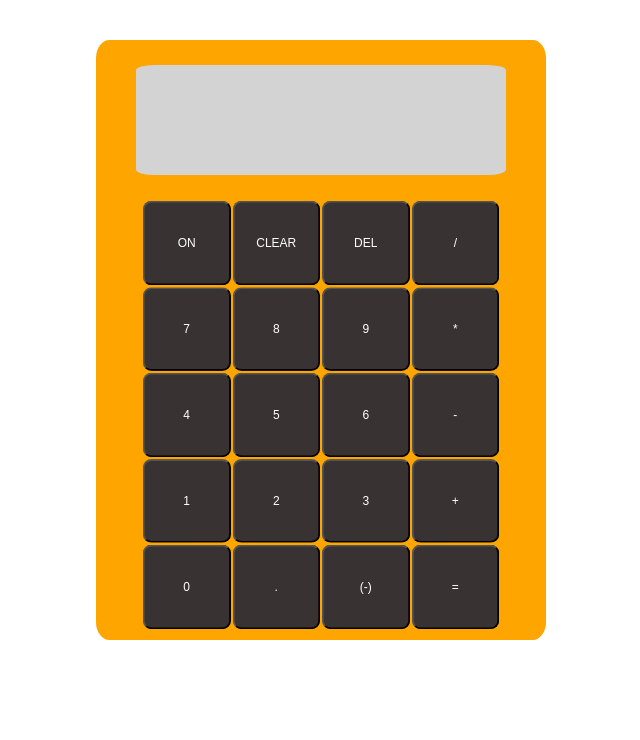
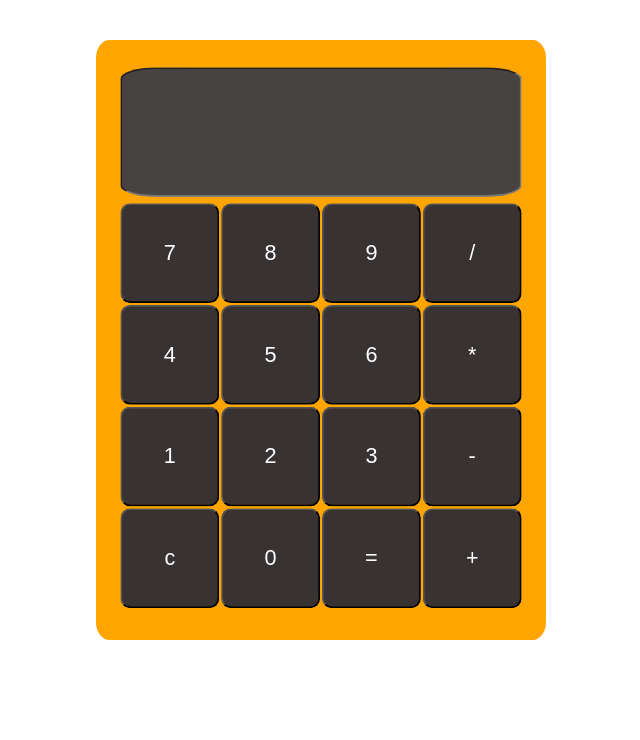
Before and after one commit to TheBigTig24/calculator1, a plain HTML site: page index.html in a window 1280 px wide. Shown: the part 60-800 px from the top of the page, without its empty margins (319-959 px from the left). Drawn offline with Linux system fonts and the light colour scheme.

Commit message:
add please

```diff
--- a/index.html
+++ b/index.html
@@ -2,47 +2,40 @@
 <html>
     <head>
         <link rel="stylesheet" type="text/css" href="styles.css"/>
+        <script src="script.js"></script>
     </head>
     <body>
-        <h1>CALCARTOR</h1>
+        <h1>CALCULATOR</h1>
         <div class="mainFrame">
-            <div class="buttonHolder">
-                <div class="display">
-
-                </div>
             <table class="opButtons">
                 <tr>
-                        <td><button>ON</button></td>
-                        <td><button>CLEAR</button></td>
-                        <td><button>DEL</button></td>
-                        <td><button>/</button></td>
+                    <td colspan="4"><input type="text" id="result"></td>
                 </tr>
                 <tr>
-                        <td><button>7</button></td>
-                        <td><button>8</button></td>
-                        <td><button>9</button></td>
-                        <td><button>*</button></td>
+                    <td><input type="button" onclick="dis('7')" value="7"></td>
+                    <td><input type="button" onclick="dis('8')" value="8"></td>
+                    <td><input type="button" onclick="dis('9')" value="9"></td>
+                    <td><input type="button" onclick="operator('/')" value="/"></td>
                 </tr>
                 <tr>
-                        <td><button>4</button></td>
-                        <td><button>5</button></td>
-                        <td><button>6</button></td>
-                        <td><button>-</button></td>
+                    <td><input type="button" onclick="dis('4')" value="4"></td>
+                    <td><input type="button" onclick="dis('5')" value="5"></td>
+                    <td><input type="button" onclick="dis('6')" value="6"></td>
+                    <td><input type="button" onclick="operator('*')" value="*"></td>
                 </tr>
                 <tr>
-                        <td><button>1</button></td>
-                        <td><button>2</button></td>
-                        <td><button>3</button></td>
-                        <td><button>+</button></td>
+                    <td><input type="button" onclick="dis('1')" value="1"></td>
+                    <td><input type="button" onclick="dis('2')" value="2"></td>
+                    <td><input type="button" onclick="dis('3')" value="3"></td>
+                    <td><input type="button" onclick="operator('-')" value="-"></td>
                 </tr>
                 <tr>
-                        <td><button>0</button></td>
-                        <td><button>.</button></td>
-                        <td><button>(-)</button></td>
-                        <td><button>=</button></td>
+                    <td><input type="button" onclick="dis('c')" value="c"></td>
+                    <td><input type="button" onclick="dis('0')" value="0"></td>
+                    <td><input type="button" onclick="equals('=')" value="="></td>
+                    <td><input type="button" onclick="operator('+')" value="+"></td>
                 </tr>
             </table>
         </div>
-        </div>
     </body>
 </html>
--- a/script.js
+++ b/script.js
@@ -0,0 +1,48 @@
+let num1 = 0;
+let num2 = 0;
+let op = "";
+
+function dis(val) {
+    justDid();
+    if (val != 'c') {
+        document.getElementById("result").value += val;
+    } else {
+        document.getElementById("result").value = "";
+    }
+}
+
+function operator(val) {
+    num1 = document.getElementById("result").value;
+    op = val;
+    document.getElementById("result").value = "";
+}
+
+function justDid() {
+    if (num2 != 0) {
+        document.getElementById("result").value = "";
+        num1 = 0;
+        num2 = 0;
+        op = "";
+    }
+}
+
+function equals(val) {
+    num2 = document.getElementById("result").value;
+
+    const new1 = parseInt(num1);
+    const new2 = parseInt(num2);
+
+    if (op == '+') {
+        const answer = new1 + new2;
+        document.getElementById("result").value = answer;
+    } else if (op == '-') {
+        const answer = new1 - new2;
+        document.getElementById("result").value = answer;
+    } else if (op == '*') {
+        const answer = new1 * new2;
+        document.getElementById("result").value = answer;
+    } else if (op == '/') {
+        const answer = new1 / new2;
+        document.getElementById("result").value = answer;
+    }
+}
--- a/styles.css
+++ b/styles.css
@@ -32,13 +32,13 @@ th, td {
     padding: 0px;
 }
 
-table, th, td {
-    /* could make border and cell padding here */
-}
+/* table, th, td {
+    could make border and cell padding here
+} */
 
 table {
     width: 100%;
-    height: 80%;
+    height: 100%;
     table-layout: fixed;
 }
 
@@ -48,6 +48,38 @@ button {
     background-color: rgb(57, 50, 50);
     border-radius: 10%;
     color: white;
+    font-size: 24px;
+}
+
+input {
+    width: 100%;
+    height: 100%;
+    background-color: rgb(57, 50, 50);
+    border-radius: 10%;
+    color: white;
+    font-size: 24px;
+}
+
+#result {
+    width: 100%;
+    height: 100%;
+    margin-bottom: 10px;
+    border-radius: 9%;
+    background-color: rgb(72, 67, 67);
+}
+
+#operator {
+    background-color: #FFDF94;
+    color: black;
+}
+
+#equals {
+    background-color: #FFDF94;
+    color: black;
+}
+
+#clear {
+    background-color: rgb(159, 59, 29);
 }
 
 .display {
```
Lines whose indentation alone changed are shown as unchanged.
